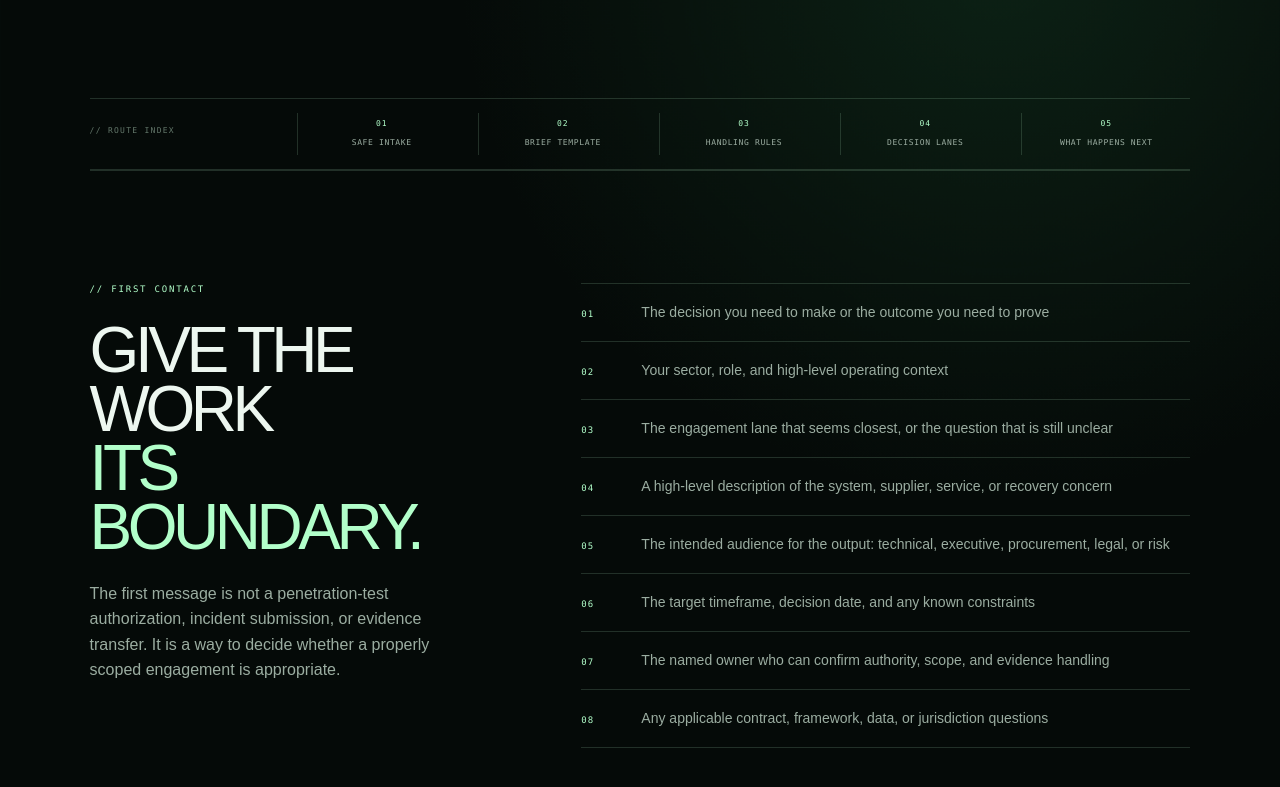
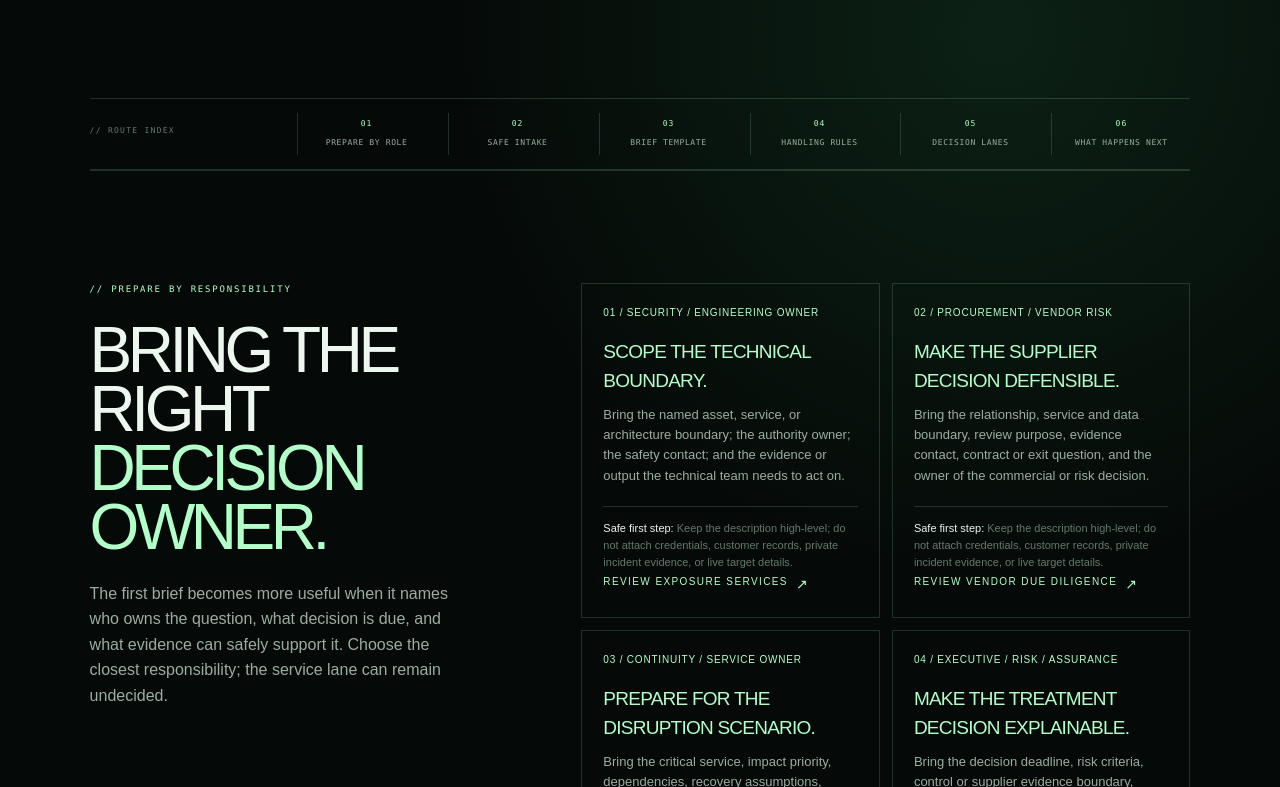
Before and after one commit to ZeroXSHDW/ZERODEVLLC-Website-Source-Code, a Next.js app: page /engage in a window 1280 px wide. Shown: the part 493-1280 px from the top of the page. Built offline with nearby package versions, Linux system fonts and the light colour scheme.

Commit message:
ux: add role-based first brief preparation

```diff
--- a/app/engage/page.tsx
+++ b/app/engage/page.tsx
@@ -59,6 +59,13 @@ const lanes = [
   ['03', 'Recover', 'You need to know whether critical work can continue and recover under pressure.', 'Incident readiness, disaster recovery, BCP, tabletop exercises, and recovery validation.', [['07', 'Disaster recovery and BCP'], ['08', 'Incident readiness'], ['03', 'Cyber risk management']]],
 ] as const;
 
+const rolePreparation = [
+  ['01', 'Security / engineering owner', 'Scope the technical boundary.', 'Bring the named asset, service, or architecture boundary; the authority owner; the safety contact; and the evidence or output the technical team needs to act on.', 'Review exposure services', '/services#service-01'],
+  ['02', 'Procurement / vendor risk', 'Make the supplier decision defensible.', 'Bring the relationship, service and data boundary, review purpose, evidence contact, contract or exit question, and the owner of the commercial or risk decision.', 'Review vendor due diligence', '/services#service-05'],
+  ['03', 'Continuity / service owner', 'Prepare for the disruption scenario.', 'Bring the critical service, impact priority, dependencies, recovery assumptions, decision date, and the authority to run a restore test or exercise.', 'Review recovery services', '/services#service-07'],
+  ['04', 'Executive / risk / assurance', 'Make the treatment decision explainable.', 'Bring the decision deadline, risk criteria, control or supplier evidence boundary, accountable owner, and the point at which residual risk must be revisited.', 'Review risk and assurance', '/services#service-03'],
+] as const;
+
 const firstResponse = [
   'Clarify the decision, service lane, stakeholders, and desired output.',
   'Confirm that the proposed work is authorized, bounded, and safe to discuss.',
@@ -100,13 +107,33 @@ export default function EngagePage() {
         <nav className={styles.pageIndex} aria-label="Engagement page sections">
           <p className={styles.pageIndexLabel}>{'// ROUTE INDEX'}</p>
           <ol>
-            <li><a href="#intake"><span>01</span>Safe intake</a></li>
-            <li><a href="#brief-template"><span>02</span>Brief template</a></li>
-            <li><a href="#handling"><span>03</span>Handling rules</a></li>
-            <li><a href="#decision-lanes"><span>04</span>Decision lanes</a></li>
-            <li><a href="#response"><span>05</span>What happens next</a></li>
+            <li><a href="#role-prep"><span>01</span>Prepare by role</a></li>
+            <li><a href="#intake"><span>02</span>Safe intake</a></li>
+            <li><a href="#brief-template"><span>03</span>Brief template</a></li>
+            <li><a href="#handling"><span>04</span>Handling rules</a></li>
+            <li><a href="#decision-lanes"><span>05</span>Decision lanes</a></li>
+            <li><a href="#response"><span>06</span>What happens next</a></li>
           </ol>
         </nav>
+
+        <section className={`${styles.outputSection} ${styles.routeSection}`} id="role-prep" aria-labelledby="role-prep-heading">
+          <div className={styles.sectionIntro}>
+            <p className={styles.eyebrow}>{'// PREPARE BY RESPONSIBILITY'}</p>
+            <h2 id="role-prep-heading">Bring the right<br /><span>decision owner.</span></h2>
+            <p>The first brief becomes more useful when it names who owns the question, what decision is due, and what evidence can safely support it. Choose the closest responsibility; the service lane can remain undecided.</p>
+          </div>
+          <div className={styles.outputGrid}>
+            {rolePreparation.map(([number, role, title, guidance, action, href]) => (
+              <article className={styles.outputCard} key={number}>
+                <p className={styles.artifactAudience}>{number} / {role}</p>
+                <h3>{title}</h3>
+                <p>{guidance}</p>
+                <p className={styles.cardBoundary}><strong>Safe first step:</strong> Keep the description high-level; do not attach credentials, customer records, private incident evidence, or live target details.</p>
+                <p><Link className={styles.primaryLink} href={href}>{action} <span aria-hidden="true">↗</span></Link></p>
+              </article>
+            ))}
+          </div>
+        </section>
 
         <section className={`${styles.twoColumn} ${styles.routeSection}`} id="intake" aria-labelledby="intake-heading">
           <div>
--- a/scripts/site-contract-check.mjs
+++ b/scripts/site-contract-check.mjs
@@ -110,16 +110,23 @@ for (const marker of [
 
 for (const marker of [
   'aria-label="Engagement page sections"',
+  'href="#role-prep"',
   'href="#intake"',
   'href="#brief-template"',
   'href="#handling"',
   'href="#decision-lanes"',
   'href="#response"',
+  'id="role-prep"',
   'id="intake"',
   'id="brief-template"',
   'id="handling"',
   'id="decision-lanes"',
   'id="response"',
+  'PREPARE BY RESPONSIBILITY',
+  'Security / engineering owner',
+  'Procurement / vendor risk',
+  'Continuity / service owner',
+  'Executive / risk / assurance',
 ]) {
   requireText("app/engage/page.tsx route index", engagePage, marker);
 }
```
